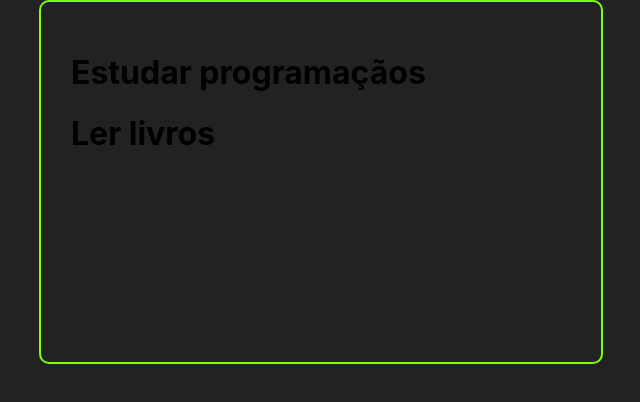
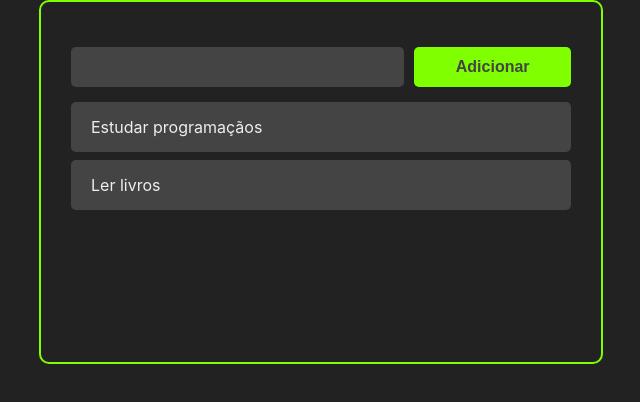
Before and after one commit to ayranoliveira1/Planner, a React (Create React App) app: page / in a window 1280 px wide. Shown: the top 402 px of the page, without its empty margins (319-959 px from the left). Built offline with nearby package versions, Linux system fonts and the light colour scheme.

Commit message:
feat: adicionando Button de de adicionar tasks

```diff
--- a/src/App.jsx
+++ b/src/App.jsx
@@ -1,5 +1,6 @@
 import React, { useState } from "react";
 import "./app.css";
+import AddTask from "./componets/AddTask";
 import Tasks from "./componets/Tasks";
 
 const Home = () => {
@@ -18,6 +19,7 @@
   return (
     <>
       <div className="container">
+        <AddTask />
         <Tasks tasks={tasks} />
       </div>
     </>
--- /dev/null
+++ b/src/componets/AddTask.css
@@ -0,0 +1,21 @@
+.add-task-container {
+  margin: 15px 0;
+  width: 100%;
+  display: flex;
+}
+
+.add-task-input {
+  height: 40px;
+  padding: 0 10px;
+  border-radius: 5px;
+  border: none;
+  flex: 2;
+  background-color: #444;
+  color: #eee;
+  font-size: 16px;
+}
+
+.add-task-button-container {
+  margin-left: 10px;
+  flex: 1;
+}
--- /dev/null
+++ b/src/componets/AddTask.jsx
@@ -0,0 +1,15 @@
+import "./AddTask.css";
+import Button from "./Button";
+
+const AddTask = () => {
+  return (
+    <div className="add-task-container">
+      <input className="add-task-input" type="text" />
+      <div className="add-task-button-container">
+        <Button>Adicionar</Button>
+      </div>
+    </div>
+  );
+};
+
+export default AddTask;
--- /dev/null
+++ b/src/componets/Button.css
@@ -0,0 +1,12 @@
+.button {
+  background-color: chartreuse;
+  height: 40px;
+  padding: 0 10px;
+  border-radius: 5px;
+  width: 100%;
+  font-size: 16px;
+  color: #444;
+  font-weight: bold;
+  cursor: pointer;
+  border: none;
+}
--- /dev/null
+++ b/src/componets/Button.jsx
@@ -0,0 +1,10 @@
+import "./Button.css";
+const Button = ({ children, onClick }) => {
+  return (
+    <button onClick={onClick} className="button">
+      {children}
+    </button>
+  );
+};
+
+export default Button;
--- /dev/null
+++ b/src/componets/Task.css
@@ -0,0 +1,10 @@
+.task-conatiner {
+  background-color: #444;
+  margin: 8px 0;
+  padding: 15px 20px;
+  border-radius: 5px;
+  justify-content: space-between;
+  align-items: center;
+  color: #eee;
+  cursor: pointer;
+}
--- a/src/componets/Task.jsx
+++ b/src/componets/Task.jsx
@@ -1,5 +1,7 @@
+import "./Task.css";
+
 const Task = ({ task }) => {
-  return <h1>{task.title}</h1>;
+  return <div className="task-conatiner">{task.title}</div>;
 };
 
 export default Task;
```
